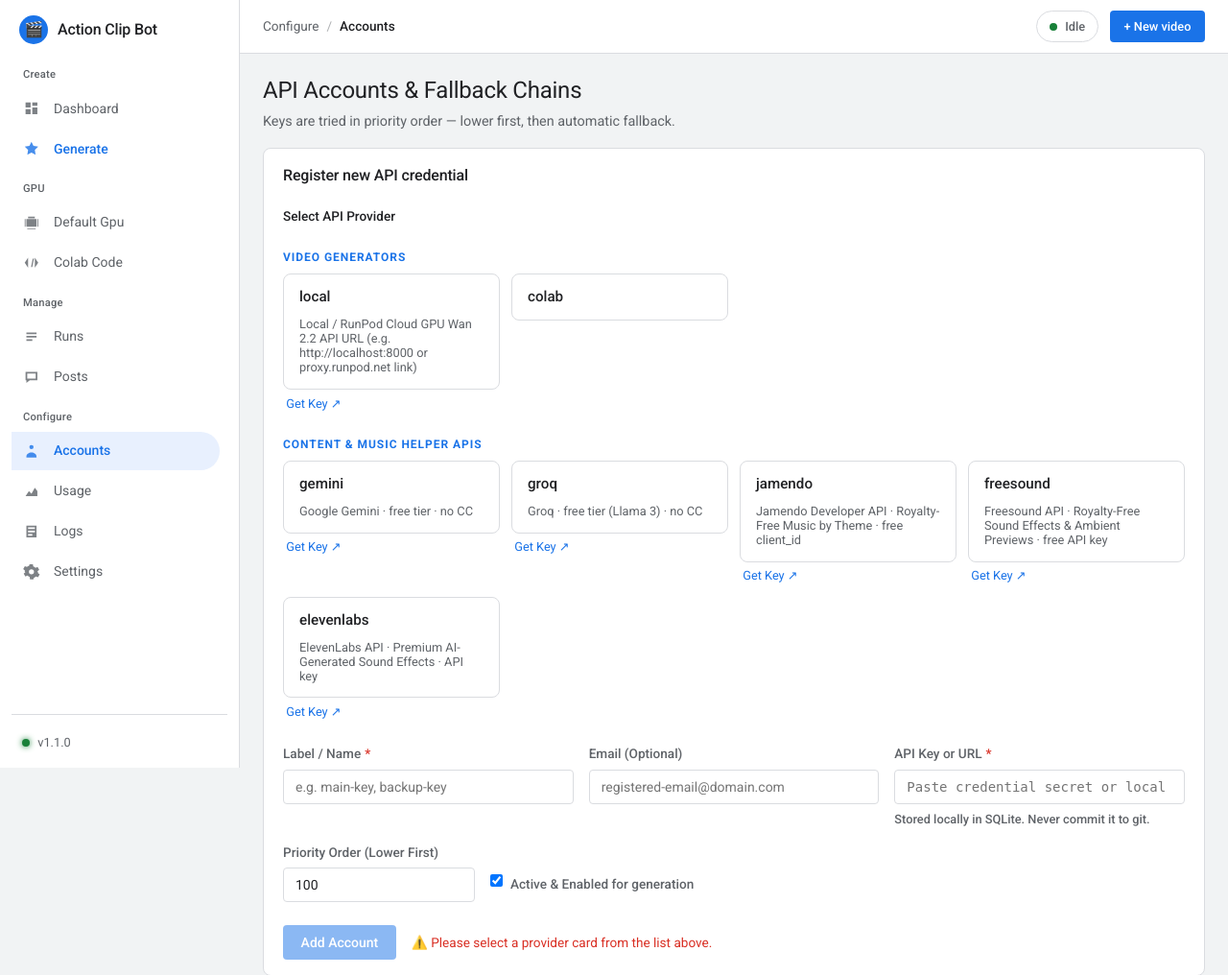
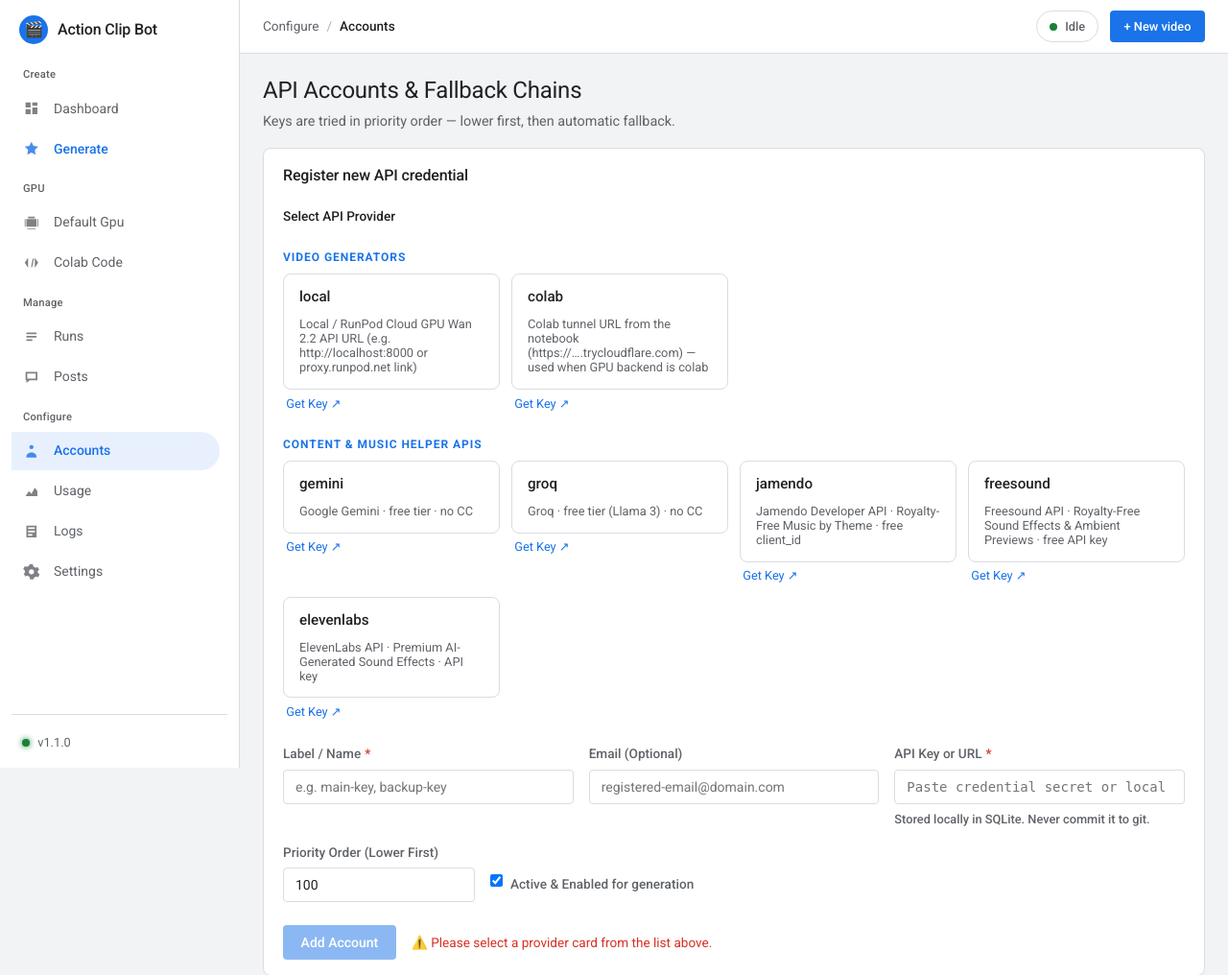
Before and after one commit to csjony/action-clip-bot, a FastAPI app: page /accounts in a window 1280 px wide. Shown: the top 1016 px of the page at 96% size. Run offline with FastAPI, Linux system fonts and the light colour scheme; some libraries are stand-ins or nearby versions.

Commit message:
feat(colab): T4 via 1.3B auto-pick, load-progress API, localtunnel

````diff
--- a/src/dashboard/app.py
+++ b/src/dashboard/app.py
@@ -153,6 +153,10 @@
     "local": {
         "url": "https://www.runpod.io/",
         "desc": "Local / RunPod Cloud GPU Wan 2.2 API URL (e.g. http://localhost:8000 or proxy.runpod.net link)",
+    },
+    "colab": {
+        "url": "https://colab.research.google.com/",
+        "desc": "Colab tunnel URL from the notebook (https://….trycloudflare.com) — used when GPU backend is colab",
     },
     # ── Content & music helper APIs ─────────────────────────────────────────
     "gemini": {
@@ -912,6 +916,225 @@
 
 
 # ---------------------------------------------------------------------------
+# GPU backend (Default Gpu menu) + Colab Code menu
+# ---------------------------------------------------------------------------
+def _gpu_view_model() -> dict:
+    """Current backend selection + connection facts for the Default Gpu page."""
+    from src.config import _load_yaml
+    raw = _load_yaml("settings.yaml")
+
+    def file_default(key, fallback):
+        node = raw
+        for part in key.split("."):
+            if isinstance(node, dict) and part in node:
+                node = node[part]
+            else:
+                return fallback
+        return node
+
+    settings = get_settings()
+    try:
+        overridden = {r["key"] for r in store.list_overrides()}
+    except Exception:
+        overridden = set()
+    backend = str(settings.get("gpu.backend", "runpod"))
+    colab_url = str(settings.get("gpu.colab_url", "") or "")
+    return {
+        "backend": backend,
+        "backend_default": file_default("gpu.backend", "runpod"),
+        "backend_custom": "gpu.backend" in overridden,
+        "colab_url": colab_url,
+        "colab_url_default": file_default("gpu.colab_url", ""),
+        "colab_url_custom": "gpu.colab_url" in overridden,
+        "colab_env": bool(os.environ.get("COLAB_TUNNEL_URL")),
+        "runpod_key": bool(os.environ.get("RUNPOD_API_KEY")),
+        "runpod_pod": bool(os.environ.get("RUNPOD_POD_ID")),
+    }
+
+
+@app.get("/gpu", response_class=HTMLResponse)
+async def gpu_page(request: Request, saved: int = Query(default=0),
+                   error: str = Query(default="")):
+    return templates.TemplateResponse(request, "gpu.html", {
+        **_base_context(request, "gpu"),
+        "gpu": _gpu_view_model(),
+        "saved": saved,
+        "error": error or None,
+    })
+
+
+@app.post("/gpu/save", response_class=HTMLResponse)
+async def gpu_save(request: Request):
+    import json as _json
+    from src.config import _load_yaml
+    form = await request.form()
+    backend = str(form.get("backend", "")).strip().lower()
+    colab_url = str(form.get("colab_url", "")).strip().rstrip("/")
+    if backend not in ("runpod", "colab"):
+        return RedirectResponse(url="/gpu?error=Pick+runpod+or+colab.", status_code=303)
+    if backend == "colab" and colab_url and not colab_url.startswith("http"):
+        return RedirectResponse(url="/gpu?error=Tunnel+URL+must+start+with+http.", status_code=303)
+    raw = _load_yaml("settings.yaml")
+    if colab_url == raw.get("gpu", {}).get("colab_url", ""):
+        store.delete_override("gpu.colab_url")
+    else:
+        store.set_override("gpu.colab_url", _json.dumps(colab_url))
+    if backend == raw.get("gpu", {}).get("backend", "runpod"):
+        store.delete_override("gpu.backend")
+    else:
+        store.set_override("gpu.backend", _json.dumps(backend))
+    get_settings.cache_clear()
+    return RedirectResponse(url="/gpu?saved=1", status_code=303)
+
+
+@app.post("/api/gpu/test", response_class=JSONResponse)
+async def gpu_test():
+    """Live connection check for the selected backend (short timeouts)."""
+    import time as _time
+    import httpx
+    vm = _gpu_view_model()
+    t0 = _time.monotonic()
+    if vm["backend"] == "colab":
+        if not vm["colab_url"]:
+            return {"ok": False, "message": "No tunnel URL set. Run the notebook and paste it above."}
+        try:
+            with httpx.Client(timeout=10.0) as client:
+                r = client.get(f"{vm['colab_url']}/ready")
+            ms = int((_time.monotonic() - t0) * 1000)
+            if r.status_code == 200:
+                return {"ok": True, "message": f"Colab server is ready ({ms}ms)."}
+            if r.status_code == 503:
+                try:
+                    detail = r.json().get("detail", "")
+                except Exception:
+                    detail = ""
+                return {"ok": False,
+                        "message": f"Model still loading: {detail or 'warming up'}."}
+            return {"ok": False, "message": f"Tunnel answered HTTP {r.status_code}: {r.text[:200]}"}
+        except Exception as exc:
+            return {"ok": False, "message": f"Unreachable: {exc}. Is the notebook + tunnel running?"}
+    # runpod: report API + pod state (no pod start here)
+    if not (vm["runpod_key"] and vm["runpod_pod"]):
+        return {"ok": False, "message": "RUNPOD_API_KEY / RUNPOD_POD_ID missing in .env."}
+    try:
+        from src.generators.runpod_manager import RunPodManager
+        status = RunPodManager(
+            os.environ["RUNPOD_API_KEY"], os.environ["RUNPOD_POD_ID"]).get_status()
+        ms = int((_time.monotonic() - t0) * 1000)
+        if status == "RUNNING":
+            return {"ok": True, "message": f"Pod is RUNNING ({ms}ms). Bootstrapping happens at run start."}
+        return {"ok": False, "message": f"Pod status: {status}. It will auto-start on the next run."}
+    except Exception as exc:
+        return {"ok": False, "message": f"RunPod API error: {exc}"}
+
+
+def _render_nb_markdown(src: str) -> str:
+    """Tiny markdown renderer for exactly what our notebook uses.
+
+    Supports: # / ## headings, **bold**, `code`, ``` fences, - lists,
+    > quotes, [text](url) links. Everything else is escaped plain text.
+    """
+    import html as _html
+    import re as _re
+
+    lines = src.split("\n")
+    out: list[str] = []
+    in_fence = False
+    in_list = False
+
+    def close_list():
+        nonlocal in_list
+        if in_list:
+            out.append("</ul>")
+            in_list = False
+
+    for line in lines:
+        if line.strip().startswith("```"):
+            close_list()
+            out.append("<pre class='nb-code'>" if not in_fence else "</pre>")
+            in_fence = not in_fence
+            continue
+        if in_fence:
+            out.append(_html.escape(line))
+            continue
+        s = line.strip()
+        if not s:
+            close_list()
+            continue
+        if s.startswith("## "):
+            close_list()
+            out.append(f"<h4>{_html.escape(s[3:])}</h4>")
+            continue
+        if s.startswith("# "):
+            close_list()
+            out.append(f"<h3>{_html.escape(s[2:])}</h3>")
+            continue
+        if s.startswith("- "):
+            if not in_list:
+                out.append("<ul class='nb-list'>")
+                in_list = True
+            item = _html.escape(s[2:])
+            item = _re.sub(r"\*\*(.+?)\*\*", r"<strong>\1</strong>", item)
+            item = _re.sub(r"`(.+?)`", r"<code>\1</code>", item)
+            out.append(f"<li>{item}</li>")
+            continue
+        close_list()
+        if s.startswith("> "):
+            s = s[2:]
+        esc = _html.escape(s)
+        esc = _re.sub(r"\*\*(.+?)\*\*", r"<strong>\1</strong>", esc)
+        esc = _re.sub(r"`(.+?)`", r"<code>\1</code>", esc)
+        esc = _re.sub(r"\[(.+?)\]\((.+?)\)", r"<a href='\2' target='_blank' rel='noopener'>\1</a>", esc)
+        out.append(f"<p>{esc}</p>")
+    close_list()
+    if in_fence:
+        out.append("</pre>")
+    return "\n".join(out)
+
+
+def _load_notebook_cells() -> list[dict]:
+    """Parse colab/ActionClipBot_Colab.ipynb into render-ready cells."""
+    import json as _json
+    from src.config import PROJECT_ROOT
+    nb = _json.loads((PROJECT_ROOT / "colab" / "ActionClipBot_Colab.ipynb").read_text())
+    cells = []
+    for i, c in enumerate(nb.get("cells", [])):
+        src = "".join(c.get("source", []))
+        kind = c.get("cell_type", "code")
+        cells.append({
+            "n": i + 1,
+            "kind": kind,
+            "source": src,
+            "html": _render_nb_markdown(src) if kind == "markdown" else "",
+        })
+    return cells
+
+
+@app.get("/colab-code", response_class=HTMLResponse)
+async def colab_code_page(request: Request):
+    try:
+        cells = _load_notebook_cells()
+        error = None
+    except Exception as exc:
+        cells, error = [], f"Could not load notebook: {exc}"
+    return templates.TemplateResponse(request, "colab_code.html", {
+        **_base_context(request, "colab"),
+        "cells": cells,
+        "error": error,
+    })
+
+
+@app.get("/colab-code/download", include_in_schema=False)
+async def colab_code_download():
+    from fastapi.responses import FileResponse
+    from src.config import PROJECT_ROOT
+    path = PROJECT_ROOT / "colab" / "ActionClipBot_Colab.ipynb"
+    if not path.exists():
+        raise HTTPException(404, "Notebook not found")
+    return FileResponse(path, filename="ActionClipBot_Colab.ipynb")
+
+
+# ---------------------------------------------------------------------------
 # API endpoints (JSON — used by JS polling on the run detail page)
 # ---------------------------------------------------------------------------
 @app.get("/api/status")
````
Also changed, not shown: gpu_server.py (+95 -4 lines), src/dashboard/static/style.css (+28 -0 lines).
